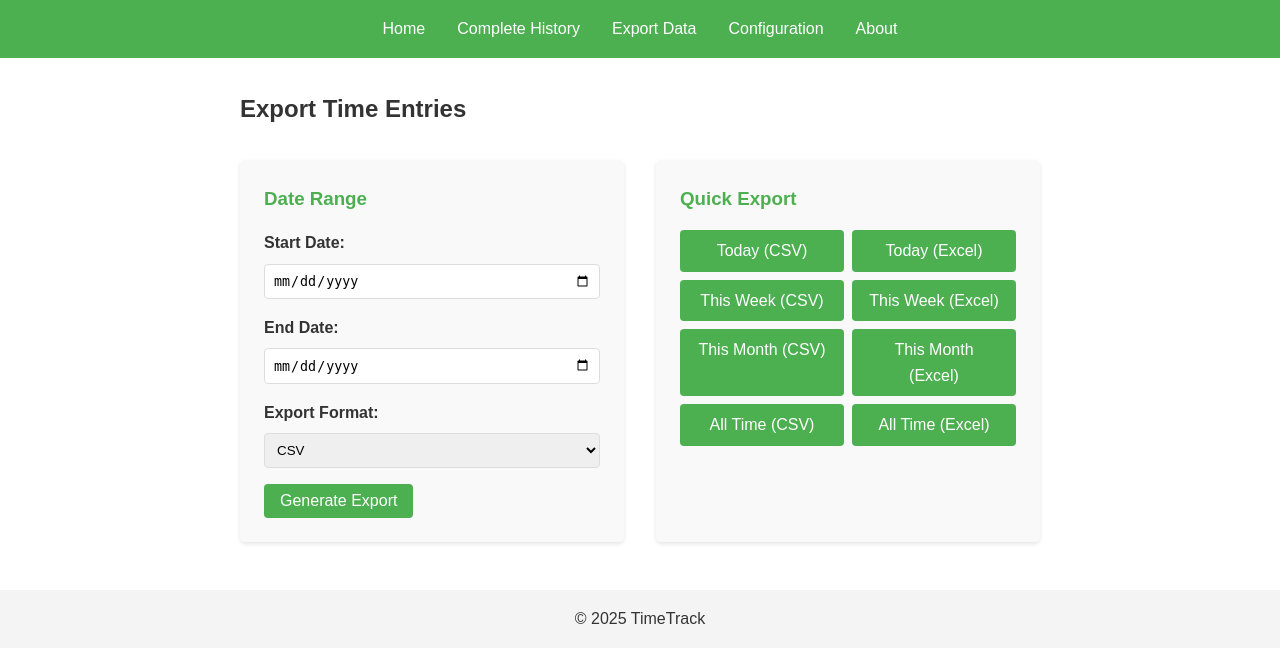
After one commit to nullmedium/TimeTrack, a Flask app: page /export in a window 1280 px wide. The commit adds this page. Shown: the top 663 px of the page. Run offline with Flask 2, Linux system fonts and the light colour scheme.

Commit message:
Add Export to CSV or Excel.

```diff
--- a/app.py
+++ b/app.py
@@ -1,8 +1,11 @@
-from flask import Flask, render_template, request, redirect, url_for, jsonify, flash
+from flask import Flask, render_template, request, redirect, url_for, jsonify, flash, send_file, Response
 from models import db, TimeEntry, WorkConfig
-from datetime import datetime, time
 import os
 from sqlalchemy import func
+import csv
+import io
+import pandas as pd
+from datetime import datetime, time, timedelta
 
 app = Flask(__name__)
 app.config['SQLALCHEMY_DATABASE_URI'] = 'sqlite:///timetrack.db'
@@ -292,5 +295,108 @@ def resume_entry(entry_id):
         'total_break_duration': entry_to_resume.total_break_duration
     })
 
+@app.route('/export')
+def export():
+    return render_template('export.html', title='Export Data')
+
+@app.route('/download_export')
+def download_export():
+    # Get parameters
+    export_format = request.args.get('format', 'csv')
+    period = request.args.get('period')
+
+    # Handle date range
+    if period:
+        # Quick export options
+        today = datetime.now().date()
+        if period == 'today':
+            start_date = today
+            end_date = today
+        elif period == 'week':
+            start_date = today - timedelta(days=today.weekday())
+            end_date = today
+        elif period == 'month':
+            start_date = today.replace(day=1)
+            end_date = today
+        elif period == 'all':
+            # Get the earliest entry date
+            earliest_entry = TimeEntry.query.order_by(TimeEntry.arrival_time).first()
+            start_date = earliest_entry.arrival_time.date() if earliest_entry else today
+            end_date = today
+    else:
+        # Custom date range
+        try:
+            start_date = datetime.strptime(request.args.get('start_date'), '%Y-%m-%d').date()
+            end_date = datetime.strptime(request.args.get('end_date'), '%Y-%m-%d').date()
+        except (ValueError, TypeError):
+            flash('Invalid date format. Please use YYYY-MM-DD format.')
+            return redirect(url_for('export'))
+
+    # Query entries within the date range
+    start_datetime = datetime.combine(start_date, time.min)
+    end_datetime = datetime.combine(end_date, time.max)
+
+    entries = TimeEntry.query.filter(
+        TimeEntry.arrival_time >= start_datetime,
+        TimeEntry.arrival_time <= end_datetime
+    ).order_by(TimeEntry.arrival_time).all()
+
+    if not entries:
+        flash('No entries found for the selected date range.')
+        return redirect(url_for('export'))
+
+    # Prepare data for export
+    data = []
+    for entry in entries:
+        row = {
+            'Date': entry.arrival_time.strftime('%Y-%m-%d'),
+            'Arrival Time': entry.arrival_time.strftime('%H:%M:%S'),
+            'Departure Time': entry.departure_time.strftime('%H:%M:%S') if entry.departure_time else 'Active',
+            'Work Duration (HH:MM:SS)': f"{entry.duration//3600:d}:{(entry.duration%3600)//60:02d}:{entry.duration%60:02d}" if entry.duration is not None else 'In progress',
+            'Break Duration (HH:MM:SS)': f"{entry.total_break_duration//3600:d}:{(entry.total_break_duration%3600)//60:02d}:{entry.total_break_duration%60:02d}" if entry.total_break_duration is not None else '00:00:00',
+            'Work Duration (seconds)': entry.duration if entry.duration is not None else 0,
+            'Break Duration (seconds)': entry.total_break_duration if entry.total_break_duration is not None else 0
+        }
+        data.append(row)
+
+    # Generate filename
+    filename = f"timetrack_export_{start_date.strftime('%Y%m%d')}_to_{end_date.strftime('%Y%m%d')}"
+
+    # Export based on format
+    if export_format == 'csv':
+        output = io.StringIO()
+        writer = csv.DictWriter(output, fieldnames=data[0].keys())
+        writer.writeheader()
+        writer.writerows(data)
+
+        response = Response(
+            output.getvalue(),
+            mimetype='text/csv',
+            headers={'Content-Disposition': f'attachment;filename={filename}.csv'}
+        )
+        return response
+
+    elif export_format == 'excel':
+        # Convert to DataFrame and export as Excel
+        df = pd.DataFrame(data)
+        output = io.BytesIO()
+        with pd.ExcelWriter(output, engine='xlsxwriter') as writer:
+            df.to_excel(writer, sheet_name='TimeTrack Data', index=False)
+
+            # Auto-adjust columns' width
+            worksheet = writer.sheets['TimeTrack Data']
+            for i, col in enumerate(df.columns):
+                column_width = max(df[col].astype(str).map(len).max(), len(col)) + 2
+                worksheet.set_column(i, i, column_width)
+
+        output.seek(0)
+
+        return send_file(
+            output,
+            mimetype='application/vnd.openxmlformats-officedocument.spreadsheetml.sheet',
+            as_attachment=True,
+            download_name=f"{filename}.xlsx"
+        )
+
 if __name__ == '__main__':
     app.run(debug=True)
--- a/requirements.txt
+++ b/requirements.txt
@@ -7,3 +7,5 @@ click==8.0.1
 Flask-SQLAlchemy==2.5.1
 SQLAlchemy==1.4.23
 python-dotenv==0.19.0
+pandas
+xlsxwriter
--- a/static/css/style.css
+++ b/static/css/style.css
@@ -69,19 +69,20 @@ main {
 }
 
 .form-group {
-    margin-bottom: 15px;
+    margin-bottom: 1rem;
 }
 
 .form-group label {
     display: block;
-    margin-bottom: 5px;
+    margin-bottom: 0.5rem;
     font-weight: bold;
 }
 
 .form-group input,
-.form-group textarea {
+.form-group textarea,
+.form-group select {
     width: 100%;
-    padding: 8px;
+    padding: 0.5rem;
     border: 1px solid #ddd;
     border-radius: 4px;
 }
@@ -96,12 +97,16 @@ button {
 }
 
 .btn {
-    padding: 8px 16px;
+    display: inline-block;
+    background-color: #4CAF50;
+    color: white;
+    padding: 0.5rem 1rem;
+    text-decoration: none;
     border: none;
     border-radius: 4px;
     cursor: pointer;
-    background-color: #4CAF50;
-    color: white;
+    font-size: 1rem;
+    text-align: center;
 }
 
 .btn:hover {
@@ -414,3 +419,29 @@ input[type="time"]::-webkit-datetime-edit {
     margin-top: 4px;
     font-style: italic;
 }
+
+.export-options {
+    display: grid;
+    grid-template-columns: repeat(auto-fit, minmax(300px, 1fr));
+    gap: 2rem;
+    margin: 2rem 0;
+}
+
+.export-section {
+    background-color: #f9f9f9;
+    padding: 1.5rem;
+    border-radius: 5px;
+    box-shadow: 0 2px 4px rgba(0,0,0,0.1);
+}
+
+.export-section h3 {
+    color: #4CAF50;
+    margin-top: 0;
+    margin-bottom: 1rem;
+}
+
+.quick-export-buttons {
+    display: grid;
+    grid-template-columns: 1fr 1fr;
+    gap: 0.5rem;
+}
--- /dev/null
+++ b/templates/export.html
@@ -0,0 +1,48 @@
+{% extends "layout.html" %}
+
+{% block content %}
+<div class="timetrack-container">
+    <h2>Export Time Entries</h2>
+
+    <div class="export-options">
+        <div class="export-section">
+            <h3>Date Range</h3>
+            <form action="{{ url_for('download_export') }}" method="get">
+                <div class="form-group">
+                    <label for="start_date">Start Date:</label>
+                    <input type="date" id="start_date" name="start_date" required>
+                </div>
+
+                <div class="form-group">
+                    <label for="end_date">End Date:</label>
+                    <input type="date" id="end_date" name="end_date" required>
+                </div>
+
+                <div class="form-group">
+                    <label for="format">Export Format:</label>
+                    <select id="format" name="format">
+                        <option value="csv">CSV</option>
+                        <option value="excel">Excel</option>
+                    </select>
+                </div>
+
+                <button type="submit" class="btn">Generate Export</button>
+            </form>
+        </div>
+
+        <div class="export-section">
+            <h3>Quick Export</h3>
+            <div class="quick-export-buttons">
+                <a href="{{ url_for('download_export', period='today', format='csv') }}" class="btn">Today (CSV)</a>
+                <a href="{{ url_for('download_export', period='today', format='excel') }}" class="btn">Today (Excel)</a>
+                <a href="{{ url_for('download_export', period='week', format='csv') }}" class="btn">This Week (CSV)</a>
+                <a href="{{ url_for('download_export', period='week', format='excel') }}" class="btn">This Week (Excel)</a>
+                <a href="{{ url_for('download_export', period='month', format='csv') }}" class="btn">This Month (CSV)</a>
+                <a href="{{ url_for('download_export', period='month', format='excel') }}" class="btn">This Month (Excel)</a>
+                <a href="{{ url_for('download_export', period='all', format='csv') }}" class="btn">All Time (CSV)</a>
+                <a href="{{ url_for('download_export', period='all', format='excel') }}" class="btn">All Time (Excel)</a>
+            </div>
+        </div>
+    </div>
+</div>
+{% endblock %}
--- a/templates/history.html
+++ b/templates/history.html
@@ -3,6 +3,9 @@
 {% block content %}
 <div class="timetrack-container">
     <h2>Complete Time Entry History</h2>
+    <div class="export-button-container">
+        <a href="{{ url_for('export') }}" class="btn">Export Data</a>
+    </div>
 
     <div class="history-section">
         {% if entries %}
--- a/templates/layout.html
+++ b/templates/layout.html
@@ -12,6 +12,7 @@
             <ul>
                 <li><a href="{{ url_for('home') }}">Home</a></li>
                 <li><a href="{{ url_for('history') }}">Complete History</a></li>
+                <li><a href="{{ url_for('export') }}">Export Data</a></li>
                 <li><a href="{{ url_for('config') }}" {% if title == 'Configuration' %}class="active"{% endif %}>Configuration</a></li>
                 <li><a href="{{ url_for('about') }}">About</a></li>
             </ul>
```
